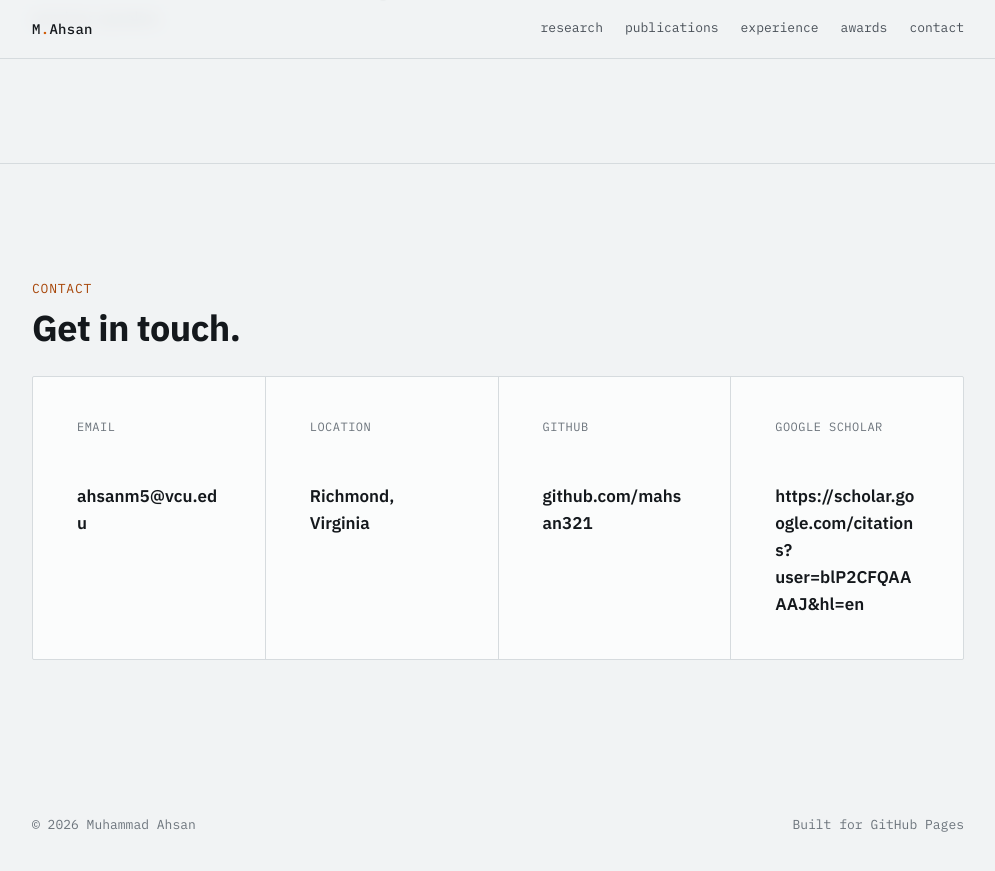
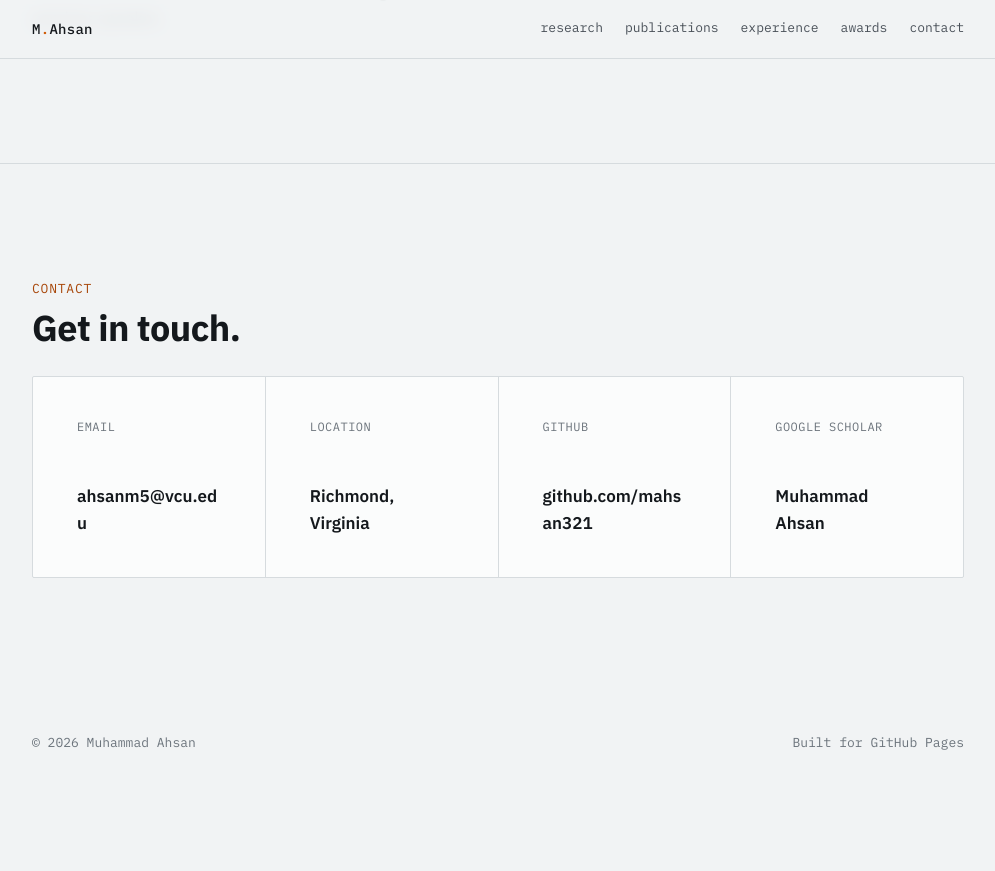
Before and after one commit to mahsan321/Portfolio, a Jekyll site: the page index.html, which Jekyll copies as it is, in a window 1280 px wide and 900 px high, scrolled down 7941 px. Shown: the top 871 px of the window, without its empty margins (142-1137 px from the left). Built offline with Jekyll 4.4.1, drawn with Linux system fonts in a browser that asks for light colours; after the commit the page ends 8759 px from its top, so only the background shows below that.

Commit message:
Update Google Scholar link display name

```diff
--- a/index.html
+++ b/index.html
@@ -742,7 +742,7 @@
         </a>
         <a href="https://scholar.google.com/citations?user=blP2CFQAAAAJ&hl=en">
           <div class="k">Google Scholar</div>
-          <div class="v">https://scholar.google.com/citations?user=blP2CFQAAAAJ&hl=en</div>
+          <div class="v">Muhammad Ahsan</div>
         </a>
       </div>
     </div>
```
